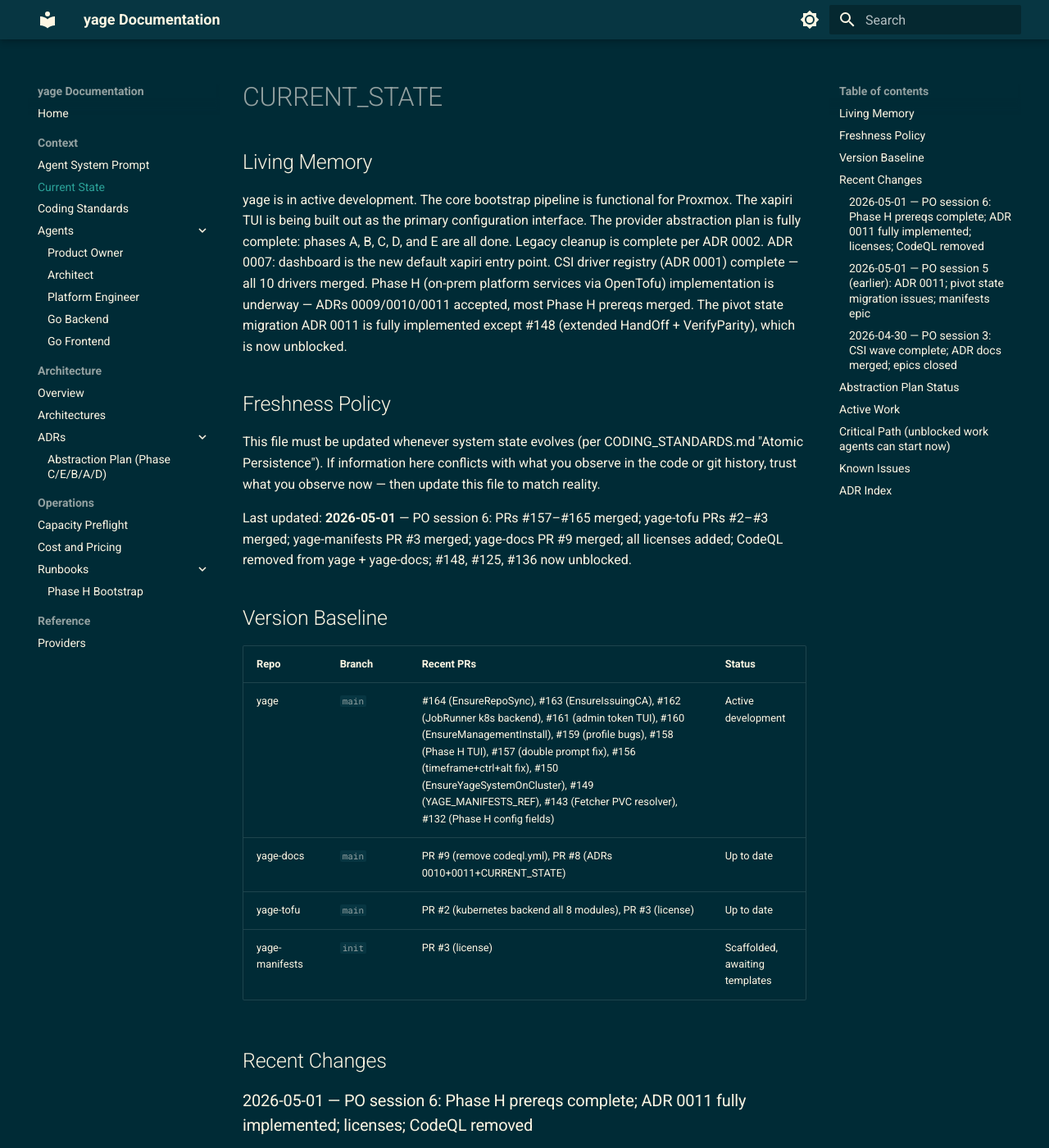
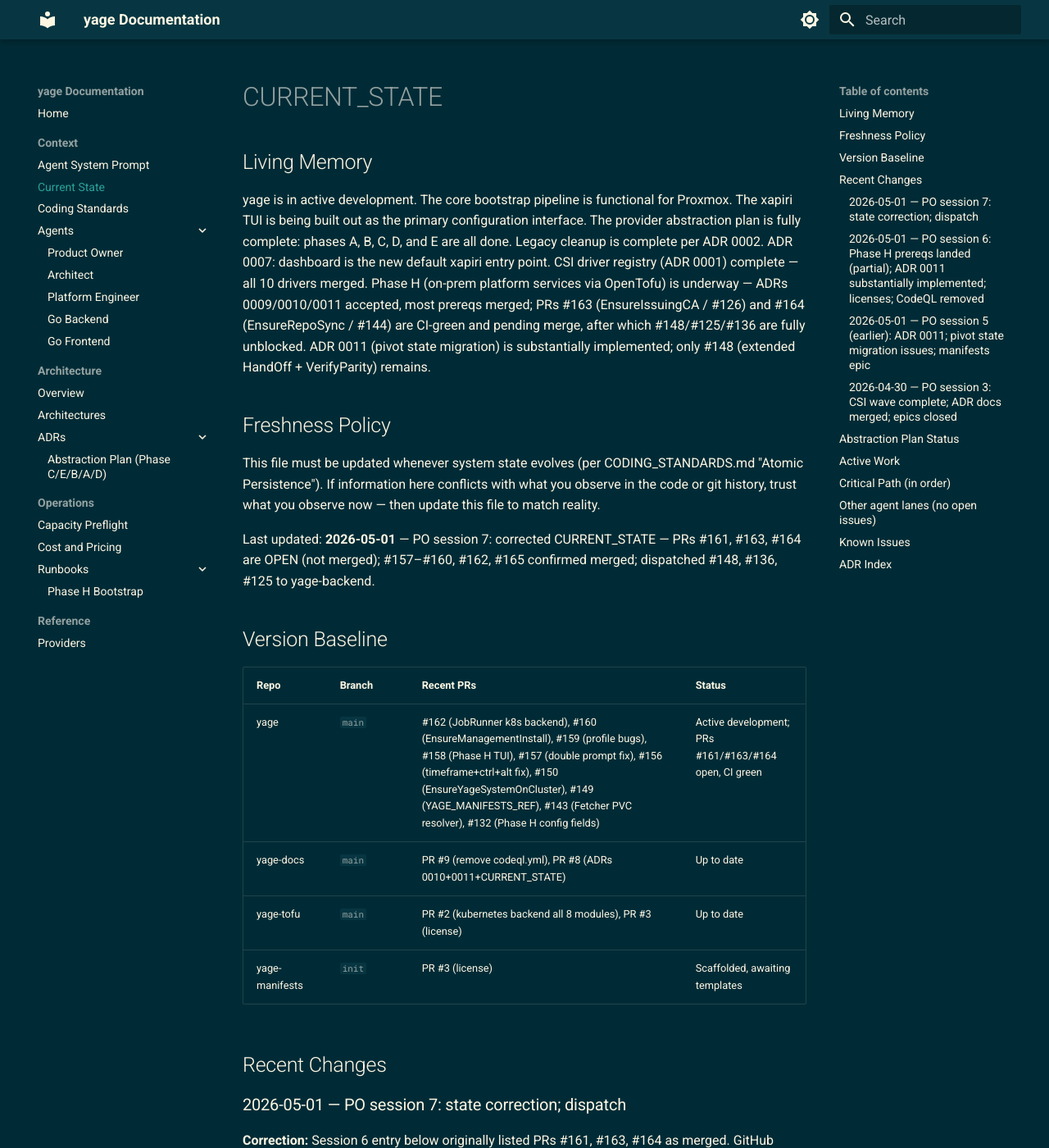
Before and after one commit to lpasquali/yage-docs, an MkDocs documentation site: the page built from docs/context/CURRENT_STATE.md, in a window 1280 px wide and 1400 px high. Shown: the whole window at 82% size. Built offline with MkDocs 1.6.1 and Material for MkDocs 9.7.7, drawn with Linux system fonts in a browser that asks for light colours; the version menu is left out; some of the changed text lies outside the part shown.

Commit message:
docs(state): PO session 7 — correct PR merge status; dispatch #148/#136/#125
Session 6 entry incorrectly listed PRs #161, #163, #164 as merged; GitHub
shows all three OPEN with CI green. Issues #126, #144, #152 remain open
until those PRs merge.

Dispatched to yage-backend (after PR #164 merges):
- #148 (p1) HandOff label-pass + VerifyParity extension
- #136 (p2) manifests.Fetcher package
- #125 (p2) bootstrap registry VM via OpenTofu

Co-Authored-By: Claude Sonnet 4.6 <noreply@anthropic.com>

```diff
--- a/docs/context/CURRENT_STATE.md
+++ b/docs/context/CURRENT_STATE.md
@@ -2,37 +2,54 @@
 
 ## Living Memory
 
-yage is in active development. The core bootstrap pipeline is functional for Proxmox. The xapiri TUI is being built out as the primary configuration interface. The provider abstraction plan is fully complete: phases A, B, C, D, and E are all done. Legacy cleanup is complete per ADR 0002. ADR 0007: dashboard is the new default xapiri entry point. CSI driver registry (ADR 0001) complete — all 10 drivers merged. Phase H (on-prem platform services via OpenTofu) implementation is underway — ADRs 0009/0010/0011 accepted, most Phase H prereqs merged. The pivot state migration ADR 0011 is fully implemented except #148 (extended HandOff + VerifyParity), which is now unblocked.
+yage is in active development. The core bootstrap pipeline is functional for Proxmox. The xapiri TUI is being built out as the primary configuration interface. The provider abstraction plan is fully complete: phases A, B, C, D, and E are all done. Legacy cleanup is complete per ADR 0002. ADR 0007: dashboard is the new default xapiri entry point. CSI driver registry (ADR 0001) complete — all 10 drivers merged. Phase H (on-prem platform services via OpenTofu) is underway — ADRs 0009/0010/0011 accepted, most prereqs merged; PRs #163 (EnsureIssuingCA / #126) and #164 (EnsureRepoSync / #144) are CI-green and pending merge, after which #148/#125/#136 are fully unblocked. ADR 0011 (pivot state migration) is substantially implemented; only #148 (extended HandOff + VerifyParity) remains.
 
 ## Freshness Policy
 
 This file must be updated whenever system state evolves (per CODING_STANDARDS.md "Atomic Persistence"). If information here conflicts with what you observe in the code or git history, trust what you observe now — then update this file to match reality.
 
-Last updated: **2026-05-01** — PO session 6: PRs #157–#165 merged; yage-tofu PRs #2–#3 merged; yage-manifests PR #3 merged; yage-docs PR #9 merged; all licenses added; CodeQL removed from yage + yage-docs; #148, #125, #136 now unblocked.
+Last updated: **2026-05-01** — PO session 7: corrected CURRENT_STATE — PRs #161, #163, #164 are OPEN (not merged); #157–#160, #162, #165 confirmed merged; dispatched #148, #136, #125 to yage-backend.
 
 ## Version Baseline
 
 | Repo | Branch | Recent PRs | Status |
 |---|---|---|---|
-| yage | `main` | #164 (EnsureRepoSync), #163 (EnsureIssuingCA), #162 (JobRunner k8s backend), #161 (admin token TUI), #160 (EnsureManagementInstall), #159 (profile bugs), #158 (Phase H TUI), #157 (double prompt fix), #156 (timeframe+ctrl+alt fix), #150 (EnsureYageSystemOnCluster), #149 (YAGE_MANIFESTS_REF), #143 (Fetcher PVC resolver), #132 (Phase H config fields) | Active development |
+| yage | `main` | #162 (JobRunner k8s backend), #160 (EnsureManagementInstall), #159 (profile bugs), #158 (Phase H TUI), #157 (double prompt fix), #156 (timeframe+ctrl+alt fix), #150 (EnsureYageSystemOnCluster), #149 (YAGE_MANIFESTS_REF), #143 (Fetcher PVC resolver), #132 (Phase H config fields) | Active development; PRs #161/#163/#164 open, CI green |
 | yage-docs | `main` | PR #9 (remove codeql.yml), PR #8 (ADRs 0010+0011+CURRENT_STATE) | Up to date |
 | yage-tofu | `main` | PR #2 (kubernetes backend all 8 modules), PR #3 (license) | Up to date |
 | yage-manifests | `init` | PR #3 (license) | Scaffolded, awaiting templates |
 
 ## Recent Changes
 
-### 2026-05-01 — PO session 6: Phase H prereqs complete; ADR 0011 fully implemented; licenses; CodeQL removed
+### 2026-05-01 — PO session 7: state correction; dispatch
+
+**Correction:** Session 6 entry below originally listed PRs #161, #163, #164 as merged. GitHub shows all three are still **OPEN with CI green**. Issues #126, #144, #152 remain open until those PRs merge. Session 6 entry corrected; this entry records the dispatch.
+
+**Dispatched (yage-backend, parallel after PR #164 merges):**
+- #148 (p1) — `HandOffBootstrapSecretsToManagement` label-pass + `VerifyParity` extension (closes ADR 0011)
+- #136 (p2) — `internal/platform/manifests` Fetcher package (unblocks #137–#142)
+- #125 (p2) — bootstrap registry VM via OpenTofu (closes Phase H epic #120 alongside PR #163)
+
+**Awaiting user merge:** PRs #161, #163, #164 (all CI green; rebase onto latest `main` immediately before merge per CodeQL-rescan rule).
+
+**Other agent lanes:** yage-frontend / yage-architect / yage-platform-engineer have no open issues; idle until follow-on work surfaces.
+
+---
+
+### 2026-05-01 — PO session 6: Phase H prereqs landed (partial); ADR 0011 substantially implemented; licenses; CodeQL removed
 
 **yage PRs merged:**
 - **PR #157** — `fix: skip pickBootstrapConfig before xapiri dashboard`. Closes #151. ✅
 - **PR #158** — `feat(xapiri+plan): surface Phase H registry and issuing CA fields`. Closes #127. ✅
 - **PR #159** — `fix(kindsync+xapiri): config profile system bug fixes`. Closes #153. ✅
 - **PR #160** — `feat(csi): Driver.EnsureManagementInstall — CSI on management cluster (ADR 0011, #147)`. Closes #147. ✅
-- **PR #161** — `feat(xapiri): Proxmox admin token config in TUI; fix AdminToken kind Secret leak`. Closes #152. ✅
 - **PR #162** — `feat(opentofux): switch JobRunner to OpenTofu kubernetes backend; eliminate tofu-state PVCs`. Closes #145 (yage side). ✅
-- **PR #163** — `feat(opentofux): EnsureIssuingCA — generate intermediate CA + wire cert-manager ClusterIssuer`. Closes #126. ✅
-- **PR #164** — `feat(opentofux): implement EnsureRepoSync — yage-repos PVC + yage-repo-sync Job (ADR 0010, #144)`. Closes #144. ✅
 - **PR #165** — `chore: remove codeql.yml`. CodeQL was not gating Merge Gate; removed to clean up check list. ✅
+
+**yage PRs open — CI green, awaiting merge:**
+- **PR #161** — `feat(xapiri): Proxmox admin token config in TUI; fix AdminToken kind Secret leak`. Closes #152. ⏳
+- **PR #163** — `feat(opentofux): EnsureIssuingCA — generate intermediate CA + wire cert-manager ClusterIssuer`. Closes #126. ⏳
+- **PR #164** — `feat(opentofux): implement EnsureRepoSync — yage-repos PVC + yage-repo-sync Job (ADR 0010, #144)`. Closes #144. ⏳
 
 **Also merged earlier in session (from session summary):**
 - **PR #156** — fix timeframe `[`/`]` keys on costs tab + remove ctrl+alt+Number tab shortcuts. Closes #154+#155. ✅
@@ -53,15 +70,17 @@ Last updated: **2026-05-01** — PO session 6: PRs #157–#165 merged; yage-tofu
 - yage-tofu and yage-manifests rulesets cleaned up: removed `code_quality`, `code_scanning`, `required_status_checks` (yage-tofu has no CI; yage-manifests has no CI). Both keep `pull_request` + `deletion` + `non_fast_forward`.
 
 **Issues closed this session:**
-- #126 (EnsureIssuingCA) — PR #163 ✅
 - #127 (Phase H TUI) — PR #158 ✅
-- #144 (EnsureRepoSync) — PR #164 ✅
 - #145 (kubernetes backend) — PR #162 + yage-tofu PR #2 ✅
 - #147 (EnsureManagementInstall) — PR #160 ✅
 - #151 (double prompt) — PR #157 ✅
-- #152 (admin token TUI) — PR #161 ✅
 - #153 (profile bugs) — PR #159 ✅
 - #154 (timeframe keys) + #155 (ctrl+alt shortcuts) — PR #156 ✅
+
+**Issues pending closure (awaiting PR merge):**
+- #126 (EnsureIssuingCA) — PR #163 open, CI green ⏳
+- #144 (EnsureRepoSync) — PR #164 open, CI green ⏳
+- #152 (admin token TUI) — PR #161 open, CI green ⏳
 
 ---
 
@@ -95,10 +114,12 @@ Tracked in [yage-docs ADR](https://lpasquali.github.io/yage-docs/architecture/ad
 
 | Issue / PR | Branch | Agent | Description | Status |
 |---|---|---|---|---|
-| #148 | TBD | **yage-backend** | Extend `HandOffBootstrapSecretsToManagement` (label-based yage-system copy) + extend `VerifyParity` (yage-system ns + labeled Secrets + yage-repos PVC) | **Unblocked** — p1, all blockers merged (#144 ✅, #145 ✅, #146 ✅, #147 ✅) |
-| #125 | TBD | **yage-backend** | orchestrator: provision bootstrap registry VM via OpenTofu | **Unblocked** — p2 (was blocked on #123 ✅, #124 ✅, #144 ✅) |
-| #136 | TBD | **yage-backend** | `internal/platform/manifests` Fetcher package (MountRoot-based, no local clone) | **Unblocked** — p2 (was blocked on #135 ✅, #144 ✅) |
-| #134 | TBD | **yage-backend** / **ops** | scaffold `lpasquali/yage-manifests` repo structure | **Unblocked** — p2 |
+| PR #161 | `worktree-agent-a2aa9a093ec134e40` | **user / yage-backend** | merge xapiri admin token TUI; closes #152 | **CI green** — awaiting merge |
+| PR #163 | `feat/126-issuing-ca` | **user / yage-backend** | merge EnsureIssuingCA; closes #126; advances epic #120 | **CI green** — awaiting merge |
+| PR #164 | `worktree-agent-af60c9cba9f0fffa6` | **user / yage-backend** | merge EnsureRepoSync; closes #144; unblocks #148/#125/#136 | **CI green** — awaiting merge |
+| #148 | TBD | **yage-backend** | Extend `HandOffBootstrapSecretsToManagement` (label-based yage-system copy) + extend `VerifyParity` (yage-system ns + labeled Secrets + yage-repos PVC) | **Dispatched** — p1; starts after PR #164 merges (#144 ✅ on merge, #145 ✅, #146 ✅, #147 ✅) |
+| #136 | TBD | **yage-backend** | `internal/platform/manifests` Fetcher package (MountRoot-based, no local clone) | **Dispatched** — p2; starts after PR #164 merges; prerequisite for #137–#142 |
+| #125 | TBD | **yage-backend** | orchestrator: provision bootstrap registry VM via OpenTofu | **Dispatched** — p2; starts after PR #164 merges (was blocked on #123 ✅, #124 ✅, #144) |
 | #137 | TBD | **yage-backend** | migrate `internal/capi/helmvalues/` to yage-manifests templates | **Blocked** on #136 |
 | #138 | TBD | **yage-backend** | migrate `internal/capi/wlargocd/` renderers to yage-manifests templates | **Blocked** on #136 |
 | #139 | TBD | **yage-backend** | migrate `internal/capi/postsync/` renderers to yage-manifests templates | **Blocked** on #136 |
@@ -106,16 +127,22 @@ Tracked in [yage-docs ADR](https://lpasquali.github.io/yage-docs/architecture/ad
 | #141 | TBD | **yage-backend** | CSI `RenderValues` → `Render` + port all 14 drivers to yage-manifests (atomic) | **Blocked** on #136 |
 | #142 | TBD | **yage-backend** | retire `helmvalues/`, `wlargocd/`, `postsync/` packages | **Blocked** on #137–#141 |
 | #119 | TBD | **yage-backend** | D4: CAPD smoke E2E test for bootstrap pipeline | **Backlog** — p3 |
-| #94–#101 | TBD | **yage-backend** | PlanDescriber for 8 providers (Linode, CAPD, OpenStack, vSphere, Azure, IBM, GCP, DO) | **Backlog** — p3 (epic #78) |
+| #94–#101 | TBD | **yage-backend** | PlanDescriber for 8 providers (Linode, CAPD, OpenStack, vSphere, Azure, IBM, GCP, DO) | **Backlog** — p3 (epic #78); parallelizable across multiple backend instances |
 
 ---
 
-## Critical Path (unblocked work agents can start now)
+## Critical Path (in order)
 
-1. **yage-backend: start #148** (`HandOff` label pass + `VerifyParity` extension) — p1, all prereqs done
-2. **yage-backend: start #125** (registry VM via OpenTofu) — p2, unblocked
-3. **yage-backend: start #136** (`manifests.Fetcher` package) — p2, unblocked; prerequisite for #137–#142
-4. **yage-backend: start #134** (scaffold yage-manifests repo) — p2, independent
+1. **Merge PRs #161, #163, #164** — all CI green; closes #126/#144/#152 and unblocks the next wave
+2. **yage-backend: start #148** (`HandOff` label pass + `VerifyParity` extension) — p1, after PR #164 merges
+3. **yage-backend: start #136** (`manifests.Fetcher` package) — p2; prerequisite for #137–#142
+4. **yage-backend: start #125** (registry VM via OpenTofu) — p2; closes Phase H epic #120 alongside PR #163
+
+## Other agent lanes (no open issues)
+
+- **yage-frontend** — idle; reopen if Phase H/H+ surfaces TUI gaps after PRs land
+- **yage-architect** — idle; next ADR likely Phase I scope after yage-manifests migration completes
+- **yage-platform-engineer** — idle; reactivate for review when CAPI manifest patches return (e.g. registry mirror wiring in #125)
 
 ---
 
```
